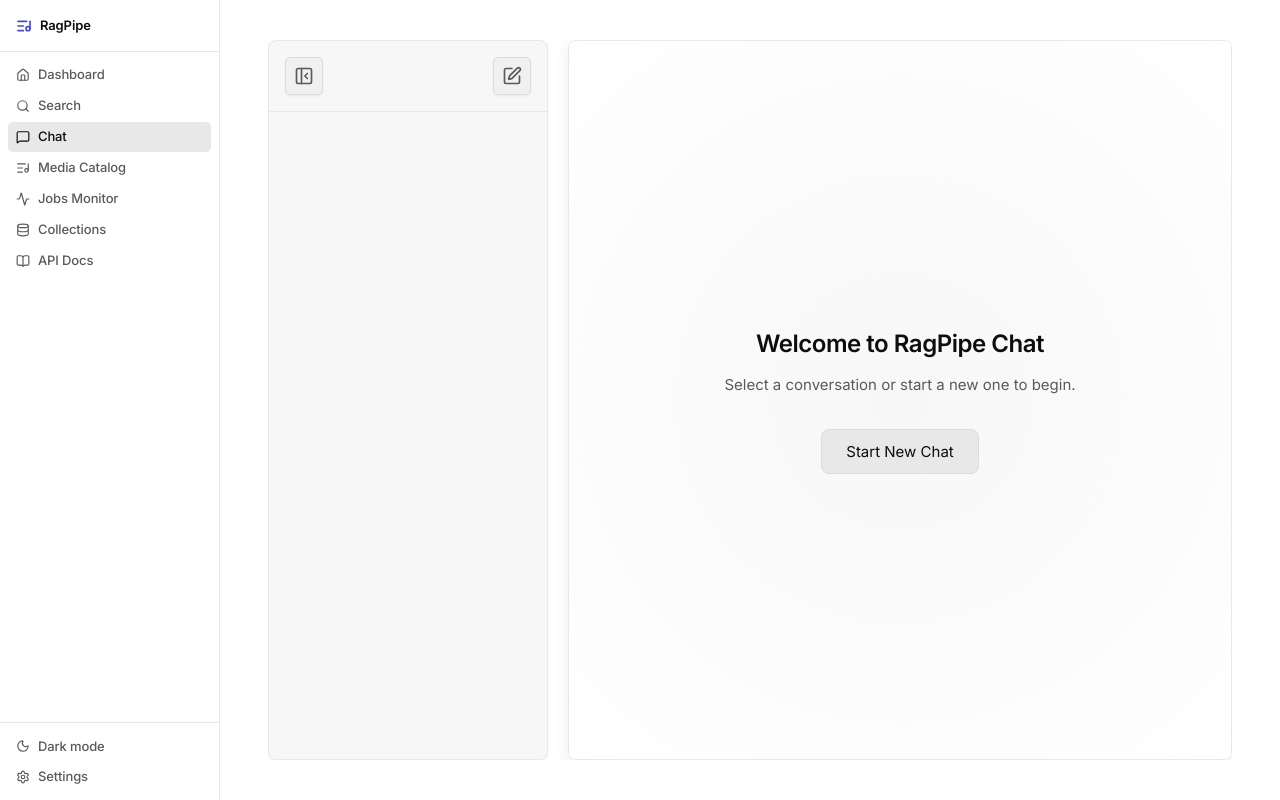
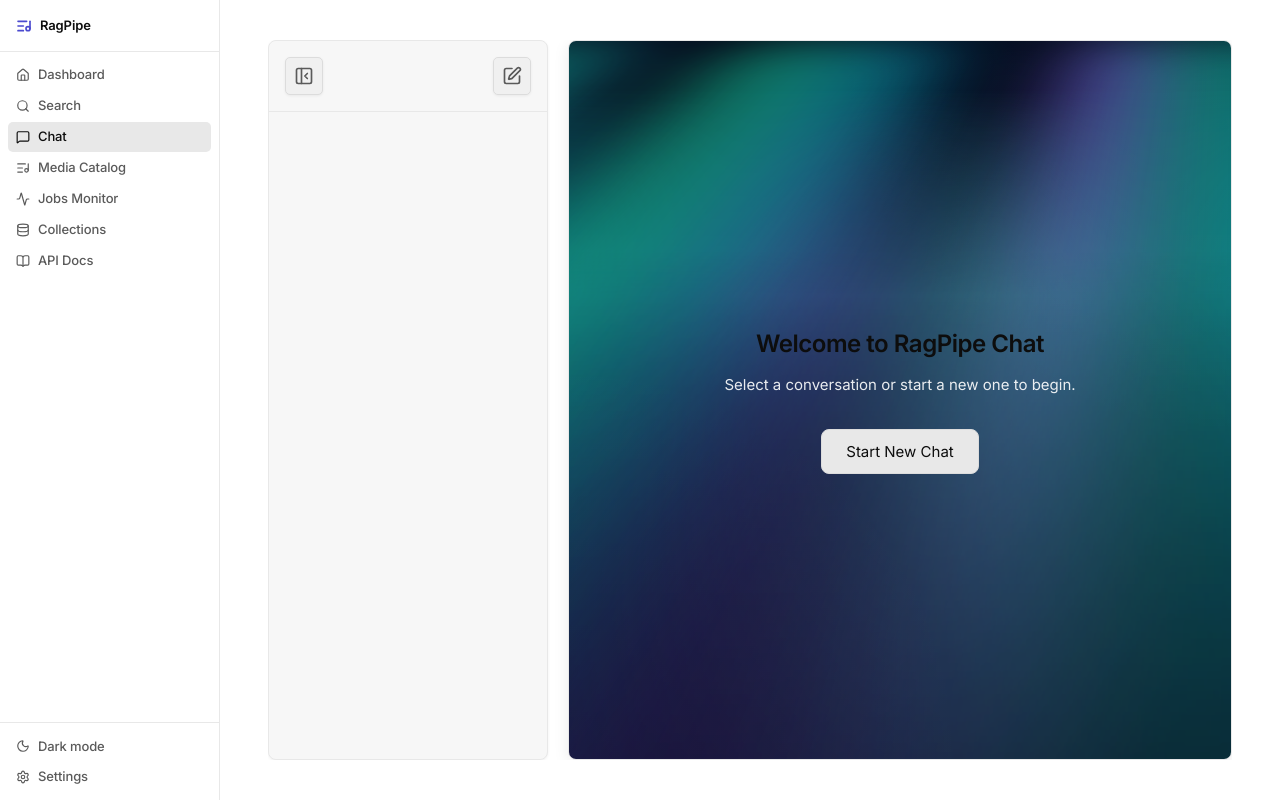
Before and after one commit to bedukumar/music-RAG, a React (Vite) app in the folder frontend/: page /chat in a window 1280 px wide. Built offline with nearby package versions, Linux system fonts and the light colour scheme.

Commit message:
adding some little fun on chat page...

```diff
--- a/frontend/src/pages/Chat.css
+++ b/frontend/src/pages/Chat.css
@@ -170,8 +170,82 @@
   height: 100%;
   text-align: center;
   padding: 32px;
-  color: var(--text-2);
-  background: radial-gradient(circle at center, var(--bg-1) 0%, var(--bg-app) 100%);
+  color: rgba(255, 255, 255, 0.8);
+  color: rgba(255, 255, 255, 0.9);
+  background-color: #030014; /* Deep midnight sky */
+  background-image:
+    radial-gradient(circle at top right, rgba(13, 148, 136, 0.15) 0%, transparent 40%),
+    radial-gradient(circle at bottom left, rgba(139, 92, 246, 0.1) 0%, transparent 40%);
+  position: relative;
+  overflow: hidden;
+  z-index: 1;
+}
+
+.chat-empty-state::before,
+.chat-empty-state::after {
+  content: '';
+  position: absolute;
+  top: 0;
+  left: -100%;
+  width: 300%;
+  height: 100%;
+  z-index: -1;
+  pointer-events: none;
+  mix-blend-mode: screen;
+  transform-origin: top center;
+}
+
+/* Primary Aurora Curtain */
+.chat-empty-state::before {
+  background: linear-gradient(
+    90deg,
+    rgba(13, 148, 136, 0) 0%,
+    rgba(16, 185, 129, 0.8) 15%, /* Emerald */
+    rgba(13, 148, 136, 0.9) 25%, /* Teal */
+    rgba(6, 182, 212, 0.6) 35%,  /* Cyan */
+    rgba(13, 148, 136, 0) 45%,
+    rgba(13, 148, 136, 0) 55%,
+    rgba(139, 92, 246, 0.8) 65%, /* Violet */
+    rgba(16, 185, 129, 0.6) 75%, /* Emerald */
+    rgba(13, 148, 136, 0.9) 85%, /* Teal */
+    rgba(13, 148, 136, 0) 100%
+  );
+  background-size: 33.333% 100%; /* Repeats 3 times perfectly */
+  filter: blur(40px);
+  opacity: 0.85;
+  -webkit-mask-image: linear-gradient(to bottom, black 0%, black 40%, transparent 100%);
+  mask-image: linear-gradient(to bottom, black 0%, black 40%, transparent 100%);
+  animation: aurora-pan-1 30s linear infinite;
+}
+
+/* Secondary Aurora Curtain */
+.chat-empty-state::after {
+  background: linear-gradient(
+    90deg,
+    rgba(13, 148, 136, 0) 0%,
+    rgba(6, 182, 212, 0.8) 20%,  /* Cyan */
+    rgba(13, 148, 136, 0.6) 30%, /* Teal */
+    rgba(13, 148, 136, 0) 45%,
+    rgba(139, 92, 246, 0.6) 60%, /* Violet */
+    rgba(16, 185, 129, 0.8) 80%, /* Emerald */
+    rgba(13, 148, 136, 0) 100%
+  );
+  background-size: 33.333% 100%;
+  filter: blur(50px);
+  opacity: 0.7;
+  -webkit-mask-image: linear-gradient(to bottom, transparent 10%, black 40%, transparent 90%);
+  mask-image: linear-gradient(to bottom, transparent 10%, black 40%, transparent 90%);
+  animation: aurora-pan-2 45s linear infinite reverse;
+}
+
+@keyframes aurora-pan-1 {
+  0% { transform: perspective(800px) rotateX(60deg) skewX(-20deg) translateX(0); }
+  100% { transform: perspective(800px) rotateX(60deg) skewX(-20deg) translateX(33.333%); }
+}
+
+@keyframes aurora-pan-2 {
+  0% { transform: perspective(800px) rotateX(50deg) skewX(-10deg) translateX(0); }
+  100% { transform: perspective(800px) rotateX(50deg) skewX(-10deg) translateX(33.333%); }
 }
 
 .chat-empty-state h2 {
```
